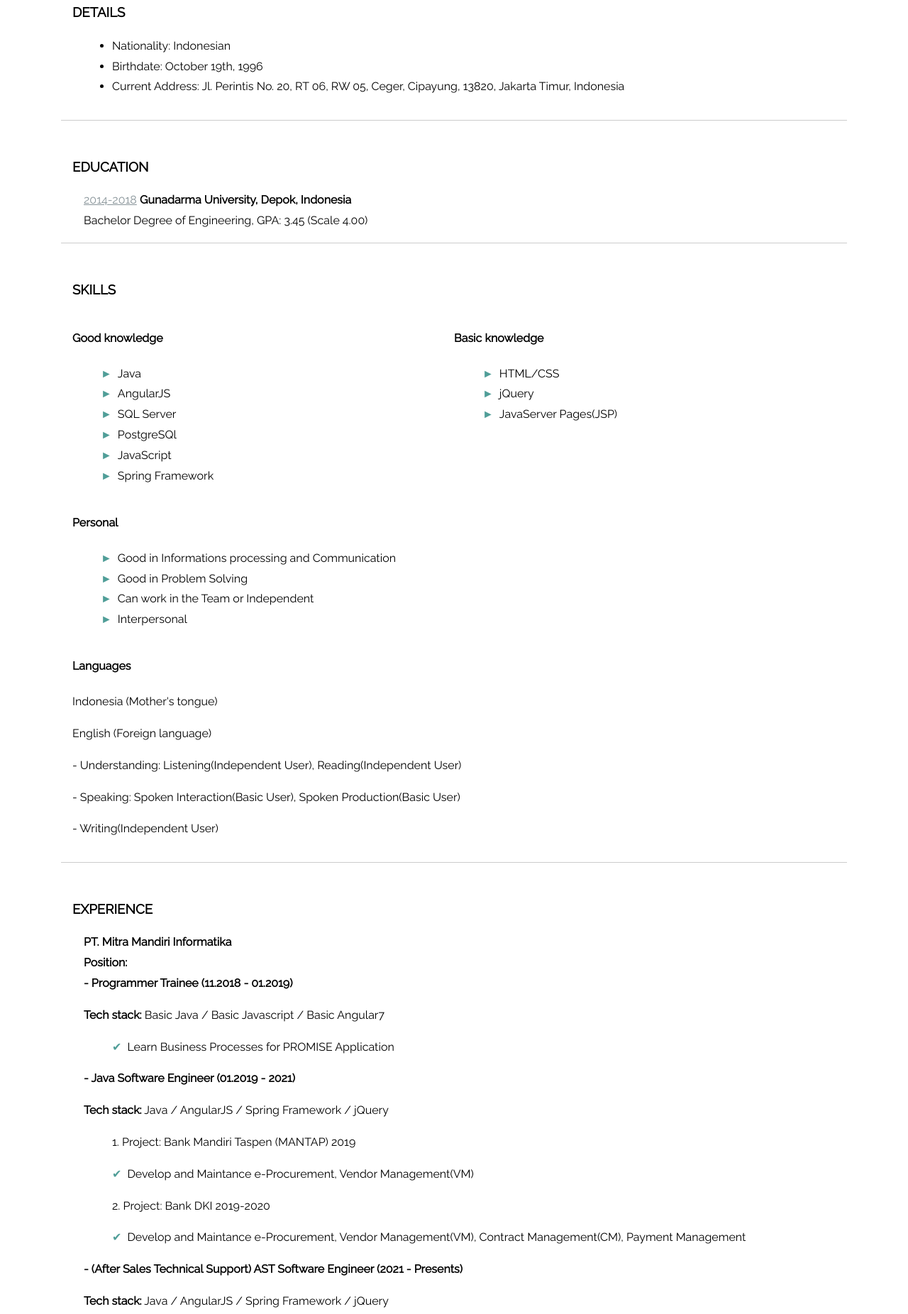
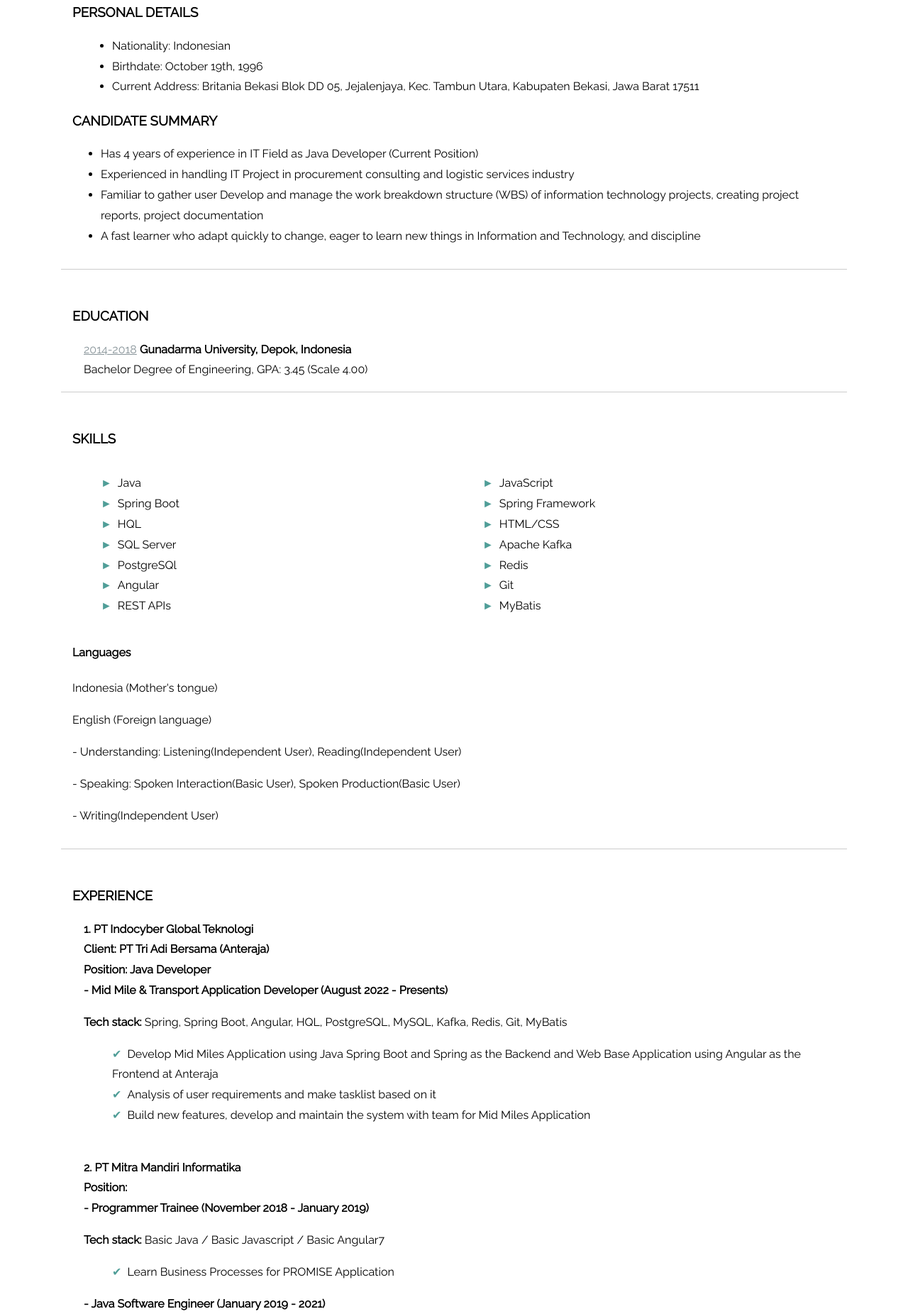
Before and after one commit to rosianaajs/rosianaajs.github.io, a plain HTML site: page index.html in a window 1280 px wide. Shown: the part 720-2572 px from the top of the page at 71% size. Drawn offline with Linux system fonts and the light colour scheme.

Commit message:
Add files via upload

```diff
--- a/index.html
+++ b/index.html
@@ -18,25 +18,33 @@
     </div>
     <h1>Rosiana Ayu Jashinta Sinaga</h1>
     <section>
-      <p>Hello! I'm Rosiana. I work as java developer with 3+ years of experience in developing, maintaining, bugs fixing, and testing application or website within information technology and services industry. I have passion for coding, analizing, and problems solving. I'm  focused, dedicated, hard-working and willing to learn in a changing and challenging environment.</p>
+      <p>Hello! I'm Rosiana. I work as java developer with 4+ years of experience in developing, maintaining, bugs fixing, and testing application or website within information technology and services industry. I have passion for coding, analizing, and problems solving. I'm  focused, dedicated, hard-working and willing to learn in a changing and challenging environment.</p>
       <a href="https://www.instagram.com/rosianaajs/" target="_blank">
         <i class="fab fa-instagram"></i>
       </a>
-      <a href="https://www.linkedin.com/in/rosiana-sinaga-828a58174/" target="_blank">
+      <a href="https://www.linkedin.com/in/rosiana-ayu-jashinta-sinaga-828a58174?jobid=1234&lipi=urn%3Ali%3Apage%3Ad_jobs_easyapply_pdfgenresume%3BXOfM%2FGNPSLuxBYkhcWQVTA%3D%3D&licu=urn%3Ali%3Acontrol%3Ad_jobs_easyapply_pdfgenresume-v02_profile" target="_blank">
         <i class="fab fa-linkedin-in"></i>
       </a>
     </section>
   </header>
   <main>
   <section>
-      <h3>Details</h3>
+      <h3>Personal Details</h3>
       <article>
 		<ul>
             <li>Nationality: Indonesian</li>
             <li>Birthdate: October 19th, 1996</li>
-            <li>Current Address: Jl. Perintis No. 20, RT 06, RW 05, Ceger, Cipayung, 13820, Jakarta Timur, Indonesia</li>
+            <li>Current Address: Britania Bekasi Blok DD 05, Jejalenjaya, Kec. Tambun Utara, Kabupaten Bekasi, Jawa Barat 17511</li>
           </ul>
       </article>
+
+	  <h3>Candidate Summary</h3>
+          <ul>
+            <li>Has 4 years of experience in IT Field as Java Developer (Current Position)</li>
+            <li>Experienced in handling IT Project in procurement consulting and logistic services industry</li>
+			<li>Familiar to gather user Develop and manage the work breakdown structure (WBS) of information technology projects, creating project reports, project documentation</li>
+			<li>A fast learner who adapt quickly to change, eager to learn new things in Information and Technology, and discipline</li>
+          </ul>
     </section>
   <section>
       <h3>Education</h3>
@@ -53,31 +61,25 @@
       <h3>Skills</h3>
       <div class='skills'>
         <div class='column'>
-          <h4>Good knowledge</h4>
           <ul>
             <li>Java</li>
-            <li>AngularJS</li>
+            <li>Spring Boot</li>
+			<li>HQL</li>
             <li>SQL Server</li>
 			<li>PostgreSQl</li>
-            <li>JavaScript</li>
-			<li>Spring Framework</li>
+			<li>Angular</li>
+			<li>REST APIs</li>
           </ul>
         </div>
         <div class='column'>
-          <h4>Basic knowledge</h4>
           <ul>
+			<li>JavaScript</li>
+			<li>Spring Framework</li>
             <li>HTML/CSS</li>
-            <li>jQuery</li>
-            <li>JavaServer Pages(JSP)</li>
-          </ul>
-        </div>
-		<div class='column'>
-          <h4>Personal</h4>
-          <ul>
-            <li>Good in Informations processing and Communication</li>
-            <li>Good in Problem Solving</li>
-			<li>Can work in the Team or Independent</li>
-			<li>Interpersonal</li>
+            <li>Apache Kafka</li>
+            <li>Redis</li>
+			<li>Git</li>
+			<li>MyBatis</li>
           </ul>
         </div>
         <div>
@@ -93,18 +95,33 @@
     <section>
       <h3>Experience</h3>
       <article>
-        <div class='job-title'>
-			<strong>PT. Mitra Mandiri Informatika</strong>
-           <br> <strong>Position:</strong>
+		<div class='job-title'>
+			<strong>1. PT Indocyber Global Teknologi</strong>
+			<br> <strong>Client: PT Tri Adi Bersama (Anteraja)</strong>
+           <br> <strong>Position: Java Developer</strong>
+
+        </div>
+		<div>
+          <span><strong>- Mid Mile & Transport Application Developer (August 2022 - Presents) </strong></span> <p><strong>Tech stack:</strong> Spring, Spring Boot, Angular, HQL, PostgreSQL, MySQL, Kafka, Redis, Git, MyBatis</p>
+          <ul class="job-description">
+            <li>Develop Mid Miles Application using Java Spring Boot and Spring as the Backend and Web Base Application using Angular as the Frontend at Anteraja</li>
+			<li>Analysis of user requirements and make tasklist based on it</li>
+			<li>Build new features, develop and maintain the system with team for Mid Miles Application</li>
+          </ul>
+        </div>
+		</br>
+		<div class='job-title'>
+			<strong>2. PT Mitra Mandiri Informatika</strong>
+           <br> <strong>Position: </strong>
         </div>
         <div>
-          <span><strong>- Programmer Trainee (11.2018 - 01.2019) </strong></span> <p><strong>Tech stack:</strong> Basic Java / Basic Javascript / Basic Angular7</p>
+          <span><strong>- Programmer Trainee (November 2018 - January 2019) </strong></span> <p><strong>Tech stack:</strong> Basic Java / Basic Javascript / Basic Angular7</p>
           <ul class="job-description">
             <li>Learn Business Processes for PROMISE Application</li>
           </ul>
         </div>
 		<div>
-          <span><strong>- Java Software Engineer (01.2019 - 2021) </strong></span> <p><strong>Tech stack:</strong> Java / AngularJS / Spring Framework / jQuery</p>
+          <span><strong>- Java Software Engineer (January 2019 - 2021) </strong></span> <p><strong>Tech stack:</strong> Java / AngularJS / Spring Framework / jQuery</p>
           <ul class="job-description">
             <p>1. Project: Bank Mandiri Taspen (MANTAP) 2019</p>
 			<li>Develop and Maintance e-Procurement, Vendor Management(VM)</li>
@@ -113,7 +130,7 @@
           </ul>
         </div>
 		<div>
-          <span><strong>- (After Sales Technical Support) AST Software Engineer (2021 - Presents) </strong></span> <p><strong>Tech stack:</strong> Java / AngularJS / Spring Framework / jQuery</p>
+          <span><strong>- (After Sales Technical Support) AST Software Engineer (2021 - July 2022) </strong></span> <p><strong>Tech stack:</strong> Java / AngularJS / Spring Framework / jQuery</p>
           <ul class="job-description">
             <p>1. Maintaining several projects after go-live</p>
 			<li>Support and enhancements in existing systems and platforms.</li>
@@ -128,21 +145,24 @@
       <h3>References</h3>
       <article>
         <div class='job-title'>
-           <strong>Yogi Lestari (ex. Lead Programmer from PT. Mitra Mandiri Informatika)</strong><br> <strong><a href="https://www.linkedin.com/in/yogi-lestari-b19bab167/">LinkedIn</a></strong>
-			<br> <strong>Phone: +62 877-4542-5001</strong>
+           <strong>Martian Logi Otama (Manager of Mid Mile & Transport Department at Anteraja)</strong><br> <strong><a href="https://www.linkedin.com/in/martian-logi-otama-7707a849/">LinkedIn</a></strong>
+			<br> <strong>Phone: +62 856-2477-7020</strong>
         </div>
 		<br>
 		<div class='job-title'>
-           <strong>Siti Nurbaiti (Lead After Sales Technical Support from PT. Mitra Mandiri Informatika)</strong><br> <strong>Phone: +62 822 25103933</strong>
+           <strong>Ali Murtado (IT Section Head of Mid Mile & Transport Department at Anteraja)</strong>
+			<br> <strong>Phone: +62 815-1929-8299</strong>
+        </div>
+		<br>
+		<div class='job-title'>
+           <strong>Siti Nurbaiti (Lead After Sales Technical Support at PT Mitra Mandiri Informatika)</strong><br> <strong>Phone: +62 822 25103933</strong>
         </div>
       </article>
     </section>
   </main>
   <footer>
-	<a href="./img/cv.pdf" target="_blank">Download as PDF</a>
-
     <p>Contact me: </p>
-	<p><a href="https://www.linkedin.com/in/rosiana-sinaga-828a58174/">LinkedIn</a>
+	<p><a href="https://www.linkedin.com/in/rosiana-ayu-jashinta-sinaga-828a58174?jobid=1234&lipi=urn%3Ali%3Apage%3Ad_jobs_easyapply_pdfgenresume%3BXOfM%2FGNPSLuxBYkhcWQVTA%3D%3D&licu=urn%3Ali%3Acontrol%3Ad_jobs_easyapply_pdfgenresume-v02_profile">LinkedIn</a>
 	<br>+6281770990626
 	<br>rosiana.ayujs@gmail.com
 	</p>
```
